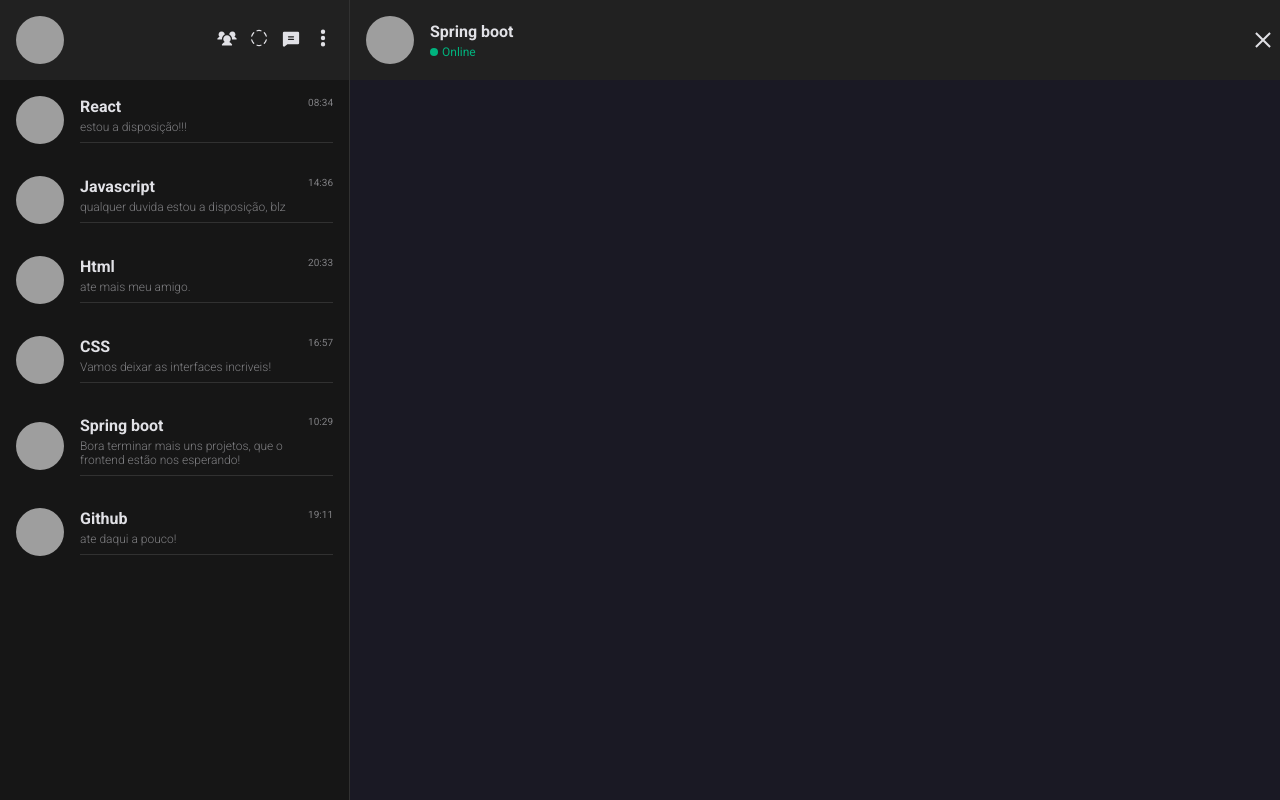
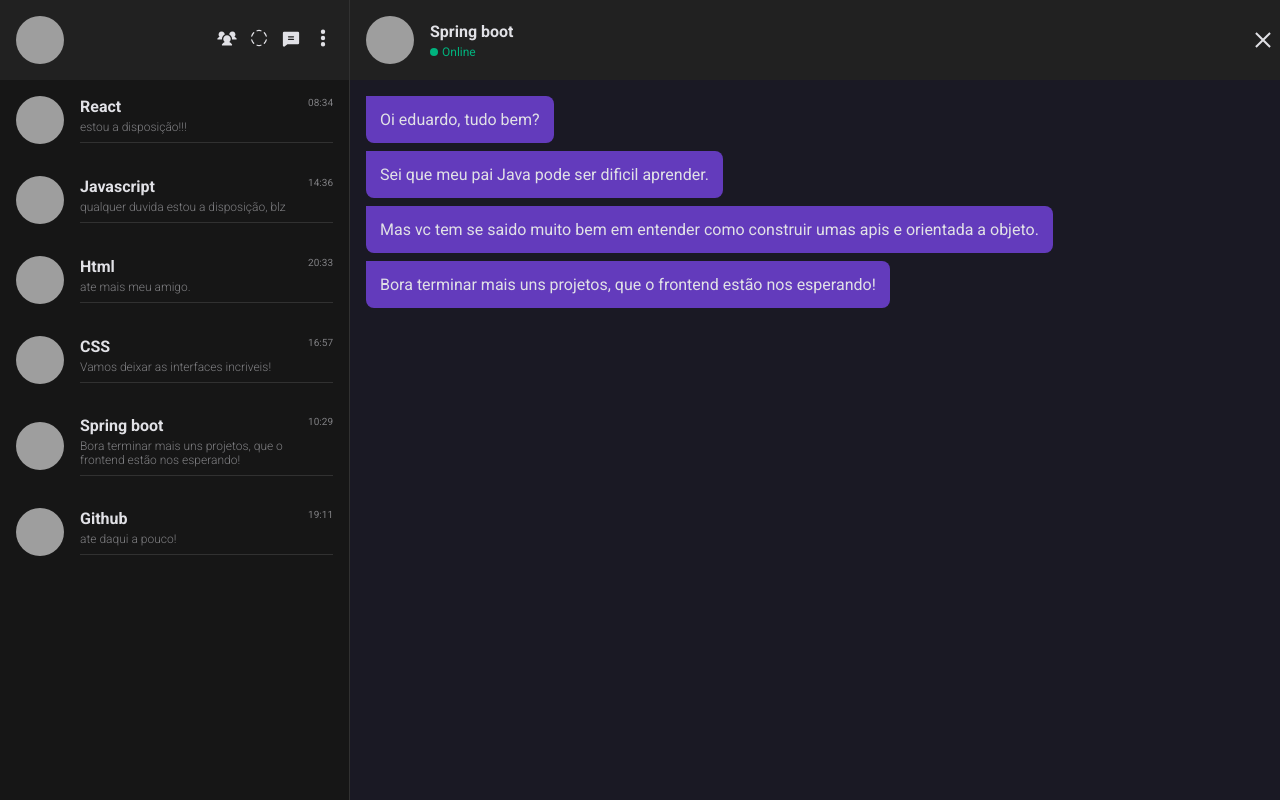
Before and after one commit to Du-devBR/challenge-chat, a React (Vite) app: page / in a window 1280 px wide. Both pictures are taken after a click on the element 174 px from the left and 446 px from the top of the page. Built offline with nearby package versions, Linux system fonts and the light colour scheme; grey boxes are pictures that could not be loaded.

Commit message:
feat: modificado pagina home para receber o componente message

```diff
--- a/src/pages/Home/index.jsx
+++ b/src/pages/Home/index.jsx
@@ -5,16 +5,22 @@ import { useState } from 'react';
 import { infoContact } from '../../assets/db/infoContact'
 import { useEffect } from 'react';
 import { useParams} from 'react-router-dom'
+import { Message } from '../../components/Message';
 
 export function HomePage(){
 
   const [contact, setContacts] = useState([])
-  const [ selectContact, setSelectContact] = useState({})
+  const [ selectContact, setSelectContact] = useState([])
+  const [message, setMessage] = useState()
   const { id } = useParams()
 
   useEffect(() => {
     setContacts(infoContact)
   })
+
+  useEffect(() => {
+    setMessage(selectContact.message)
+  }, [selectContact])
 
   return(
     <div className="container">
@@ -59,6 +65,22 @@ export function HomePage(){
             className='close-conversation'>
           </button>
         </div>
+        <div className="container-message">
+          <ul>
+            {
+              message !== undefined &&
+              <li className='message-text'>
+                {
+                  message.map(message =>(
+                    <Message
+                      messageText={message}
+                    />
+                  ))
+                }
+              </li>
+            }
+          </ul>
+        </div>
       </div>
     </div>
   )
```
